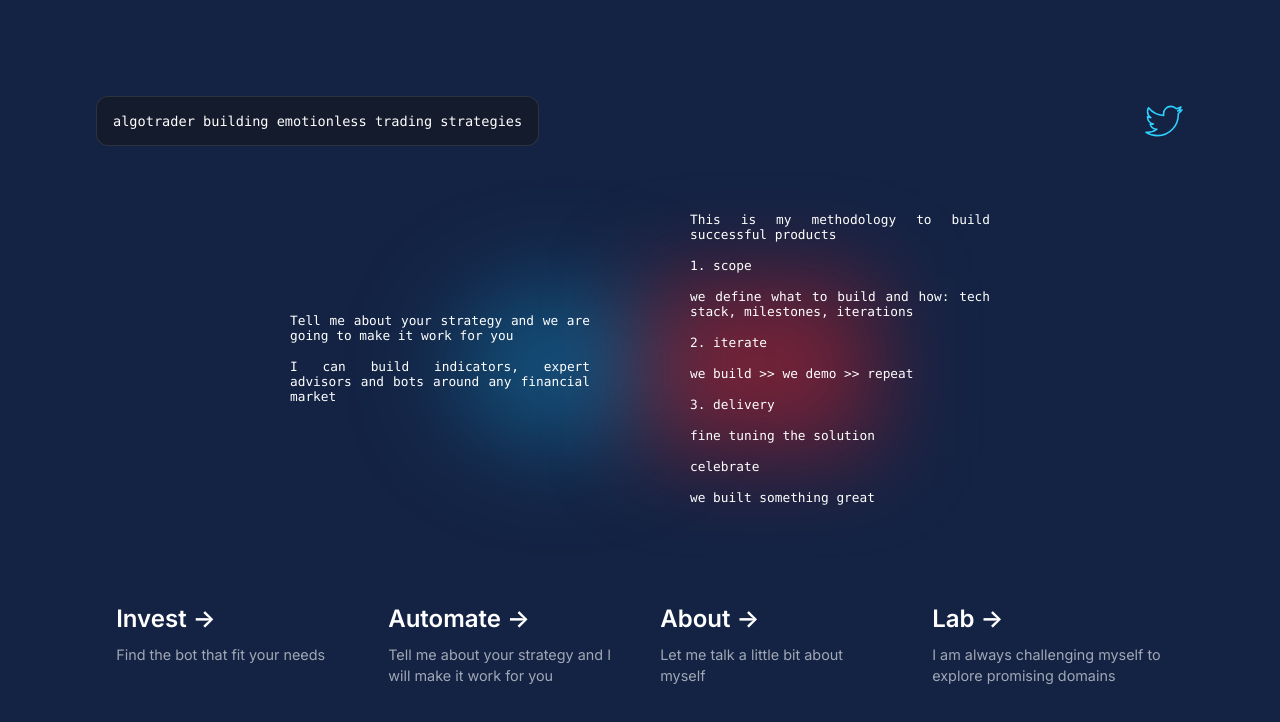
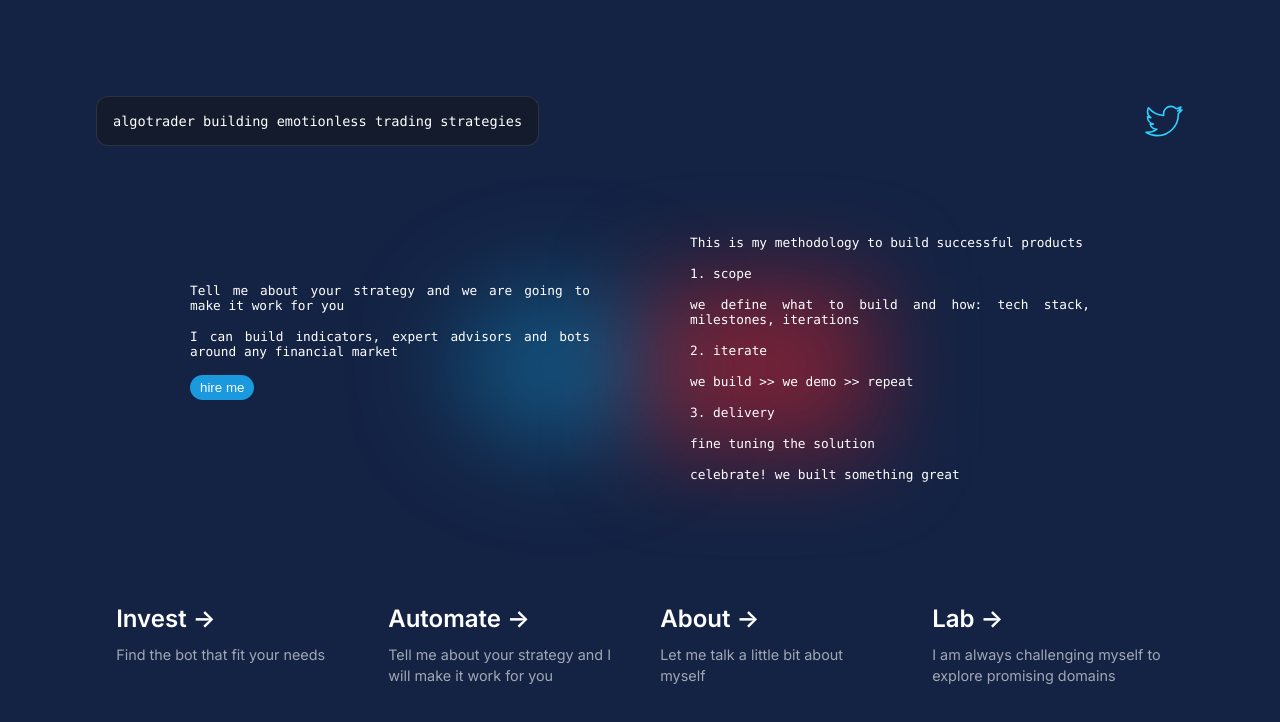
Before and after one commit to verci-eth/vercingetorige-tech, a Next.js app: page / in a window 1280 px wide. Both pictures are taken after a click on the element 504 px from the left and 645 px from the top of the page. Shown: the top 722 px of the page. Built offline with nearby package versions, Linux system fonts and the light colour scheme.

Commit message:
web-53 web-55 button link button style wrap and margin

```diff
--- a/pages/index.js
+++ b/pages/index.js
@@ -8,6 +8,7 @@ const inter = Inter({ subsets: ['latin'] })
 const link_action = 'https://verci-action-nft.netlify.app/'
 const link_dgames = 'https://dgames.dev/'
 const link_writer = 'https://writer.up.railway.app/'
+const link_hire = 'https://cal.com/verci'
 
 export default function Home() {
 
@@ -121,6 +122,7 @@ export default function Home() {
         <div className={styles.about}>
           <p>Tell me about your strategy and we are going to make it work for you</p>
           <p>I can build indicators, expert advisors and bots around any financial market</p>
+          <button onClick={() => window.open(link_hire, '_blank')}>hire me</button>
         </div>
         <div className={styles.about}>
           <p>This is my methodology to build successful products</p>
@@ -130,8 +132,7 @@ export default function Home() {
           <p>we build {'>>'} we demo {'>>'} repeat</p>
           <p>3. delivery</p>
           <p>fine tuning the solution</p>
-          <p>celebrate</p>
-          <p>we built something great</p>
+          <p>celebrate! we built something great</p>
         </div>
       </div>
     )}
--- a/styles/Home.module.css
+++ b/styles/Home.module.css
@@ -76,6 +76,7 @@
   display: flex;
   justify-content: center;
   align-items: center;
+  flex-wrap: wrap;
   position: relative;
   padding: 2rem 0;
 }
@@ -84,15 +85,15 @@
   text-align: justify;
   font-size: 0.9rem;
   max-width: 25rem;
-  min-width: 10rem;
+  min-width: 15rem;
+  margin-left: 50px;
+  margin-right: 50px;
 }
 
 .about p {
   margin-bottom: 1rem;
   font-family: var(--font-mono);
   font-size: 0.8rem;
-  margin-left: 50px;
-  margin-right: 50px;
 }
 
 .center::before {
--- a/styles/globals.css
+++ b/styles/globals.css
@@ -57,6 +57,14 @@ a {
   text-decoration: none;
 }
 
+button {
+  padding: 5px 10px;
+  border: none;
+  border-radius: 20px;
+  background-color: #1A99DE;
+  margin-bottom: 50px;
+}
+
 html {
   color-scheme: dark;
 }
```
